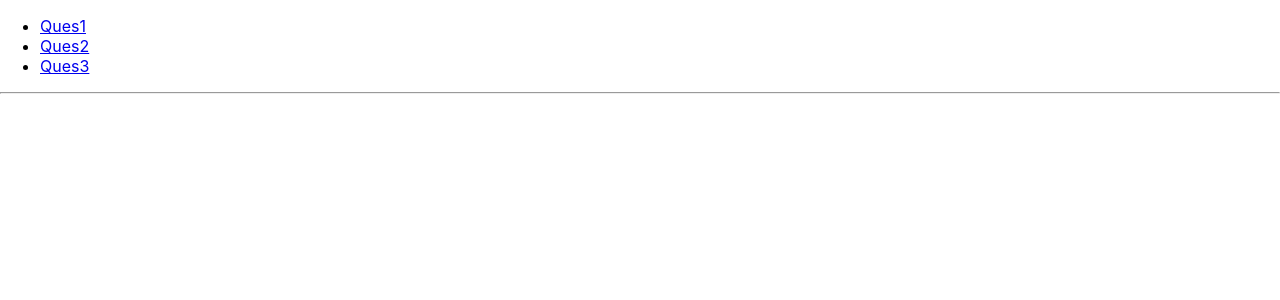
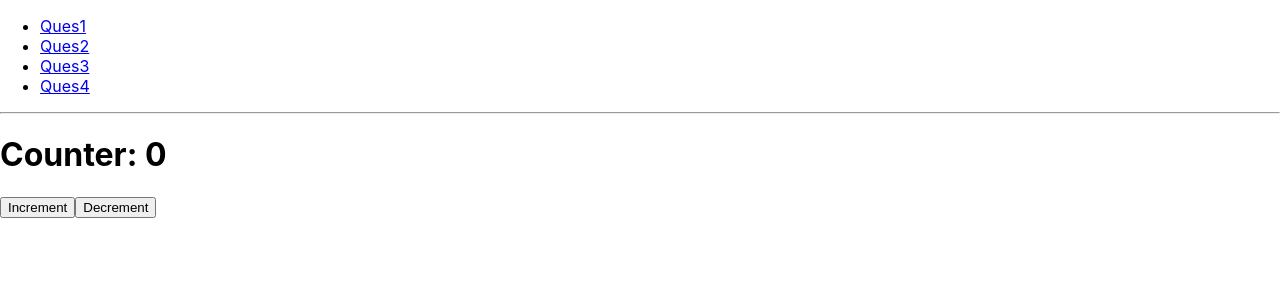
Before and after one commit to Dutta805/react-brushup, a React (Create React App) app: page /Ques4 in a window 1280 px wide. Before the commit this address had no page. Shown: the top 300 px of the page. Built offline with nearby package versions, Linux system fonts and the light colour scheme.

Commit message:
redux implementations

```diff
--- a/package.json
+++ b/package.json
@@ -8,8 +8,10 @@
     "@testing-library/user-event": "^13.5.0",
     "react": "^18.2.0",
     "react-dom": "^18.2.0",
+    "react-redux": "^8.1.3",
     "react-router-dom": "^6.20.1",
     "react-scripts": "5.0.1",
+    "redux": "^4.2.1",
     "web-vitals": "^2.1.4"
   },
   "scripts": {
--- a/src/components/AppRouter.js
+++ b/src/components/AppRouter.js
@@ -4,6 +4,7 @@
 import LifeCycle from './LifeCycle/LifeCycle';
 import LifeCycleFunction from './LifeCycleFunction/LifeCycleFunction';
 import LazyLoadingComponent from './LazyLoadingComponent/LazyLoadingComponent';
+import Counter from './Counter/Counter';
 
 export default function AppRouter() {
   return (
@@ -20,6 +21,9 @@
                     <li>
                         <Link to="/Ques3" >Ques3</Link>
                     </li>
+                    <li>
+                        <Link to="/Ques4" >Ques4</Link>
+                    </li>
                 </ul>
             </nav>
             <hr />
@@ -28,6 +32,7 @@
                 <Route exact path='/' Component={LifeCycle} />
                 <Route exact path='/Ques2' Component={LifeCycleFunction} />
                 <Route exact path='/Ques3' Component={LazyLoadingComponent} />
+                <Route exact path='/Ques4' Component={Counter} />
             </Routes>
         </div>
     </Router>
--- /dev/null
+++ b/src/components/Counter/Counter.jsx
@@ -0,0 +1,15 @@
+import React from 'react'
+import { useDispatch, useSelector } from 'react-redux'
+
+export default function Counter() {
+    const count = useSelector((state) => state.count);
+    const dispatch = useDispatch();
+
+  return (
+    <div>
+        <h1>Counter: {count}</h1>
+        <button onClick={() => dispatch({ type: 'INCREMENT' })}>Increment</button>
+        <button onClick={() => dispatch({ type: 'DECREMENT' })}>Decrement</button>
+    </div>
+  )
+}
--- a/src/index.js
+++ b/src/index.js
@@ -3,11 +3,15 @@
 import './index.css';
 import AppRouter from './components/AppRouter';
 import reportWebVitals from './reportWebVitals';
+import { Provider } from 'react-redux';
+import store from './store';
 
 const root = ReactDOM.createRoot(document.getElementById('root'));
 root.render(
   <React.StrictMode>
-    <AppRouter />
+    <Provider store={store}>
+      <AppRouter />
+    </Provider>
   </React.StrictMode>
 );
 
--- /dev/null
+++ b/src/store.js
@@ -0,0 +1,27 @@
+//why redux
+//when we have a big application to manage
+//manages application's state within a single global object called store
+//consistency throught application
+//makes testing very easy
+
+
+//actions & reducers
+//action - plain object, describes the intention to cause the change
+//reducer - a function to manipulate the application's state, return the new state, updates the store state
+
+import { createStore } from "redux";
+
+const counterReducer = (state = { count : 0 }, action) => {
+    switch(action.type){
+        case 'INCREMENT':
+            return { count: state.count + 1 };
+        case 'DECREMENT':
+            return { count: state.count - 1 };
+        default:
+            return state;
+    }
+}
+
+const store = createStore(counterReducer)
+
+export default store;
```
Also changed, not shown: 1 other file (tests, documents, lock files or other folders).
